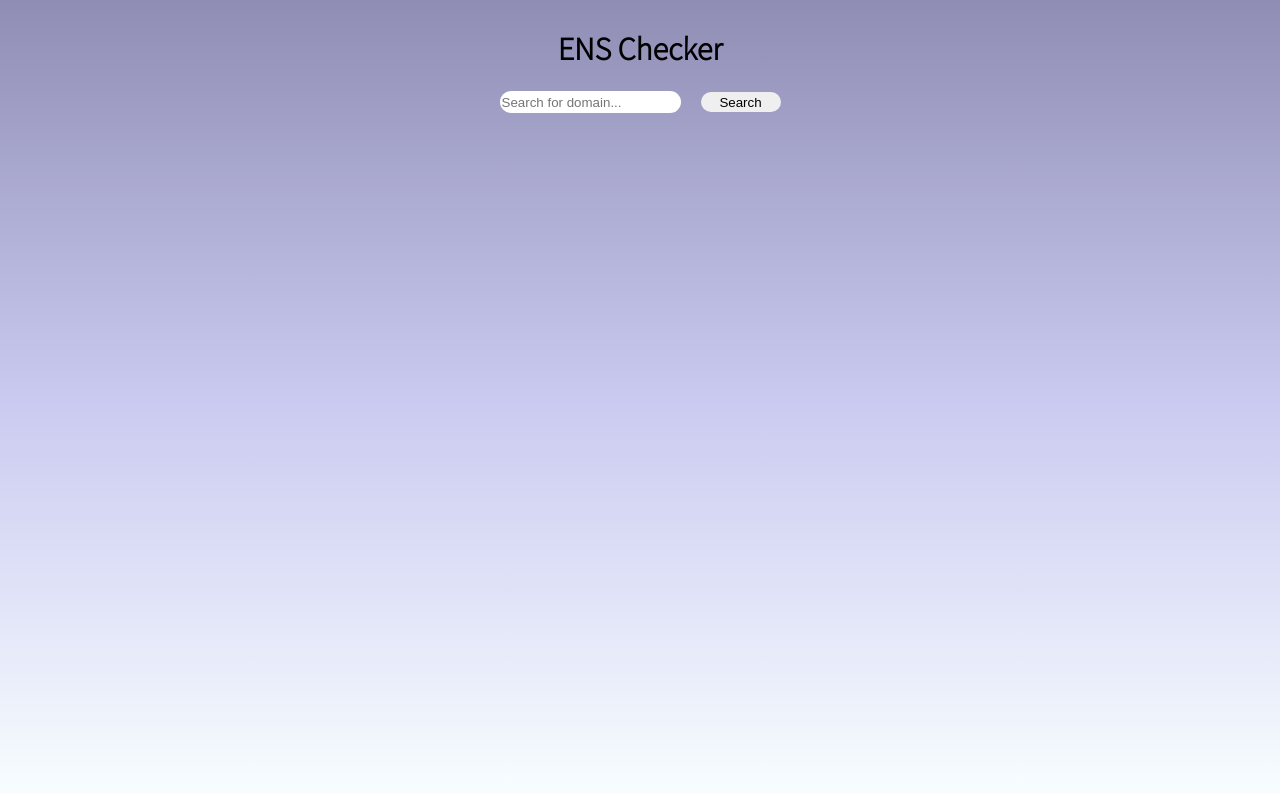
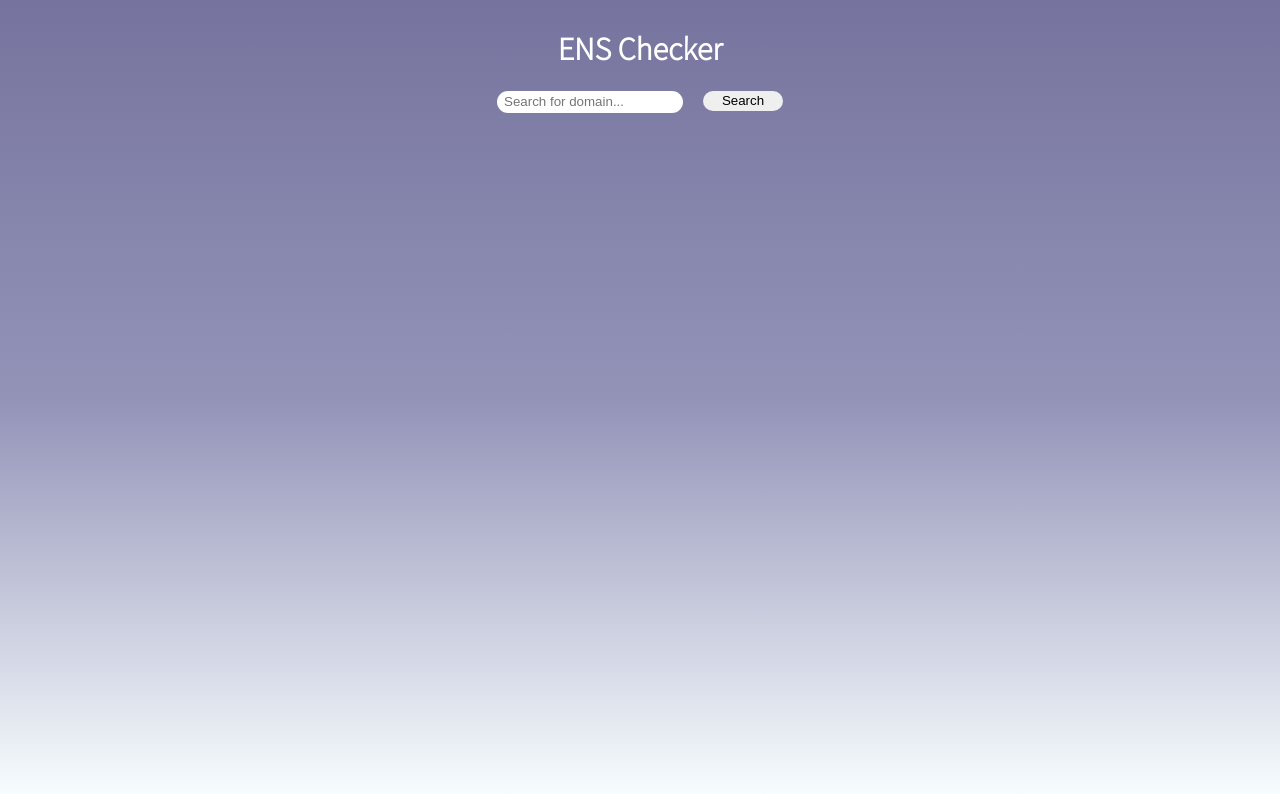
Before and after one commit to MeeseGod/ens-checker, a React (Create React App) app: page / in a window 1280 px wide. Shown: the top 794 px of the page. Built offline with nearby package versions, Linux system fonts and the light colour scheme.

Commit message:
Added logos for links

```diff
--- a/src/App.js
+++ b/src/App.js
@@ -20,7 +20,7 @@ export default function App() {
 
   return (
     <div className="App">
-      <h1>ENS Checker</h1>
+      <h1 className="appHeader">ENS Checker</h1>
       <Search handleSearch = {handleSearch}/>
       <ENSDisplay searchValue = {searchValue} ensInfo = {ensInfo}/>
     </div>
--- a/src/Components/ENSDisplay.js
+++ b/src/Components/ENSDisplay.js
@@ -3,8 +3,11 @@ export default function ENSDisplay(props){
         if(props.ensInfo.ensOwner === "0x0000000000000000000000000000000000000000"){
             return <div className="results">
                 <p>{props.ensInfo.ensName}.eth: Not Registered</p>
-                <div className="resultLinks">
-                    <a href={`https://app.ens.domains/name/${props.ensInfo.ensName}.eth`} target="_blank" rel="noreferrer">ENS</a>
+                <img className="validityImage" src="https://upload.wikimedia.org/wikipedia/commons/thumb/3/3b/Eo_circle_green_checkmark.svg/2048px-Eo_circle_green_checkmark.svg.png" alt="A green checkmark"></img>
+                <div>
+                    <a href={`https://app.ens.domains/name/${props.ensInfo.ensName}.eth`} target="_blank" rel="noreferrer">
+                        <img src="https://464911102-files.gitbook.io/~/files/v0/b/gitbook-x-prod.appspot.com/o/collections%2F2TjMAeHSzwlQgcOdL48E%2Ficon%2FKWP0gk2C6bdRPliWIA6o%2Fens%20transparent%20background.png?alt=media&token=bd28b063-5a75-4971-890c-97becea09076" className="linkLogo" alt="ens logo"></img>
+                    </a>
                 </div>
             </div>
         }
@@ -16,8 +19,12 @@ export default function ENSDisplay(props){
                 <p>{props.ensInfo.ensName}.eth: Registered</p>
                 <p>Owner: {props.ensInfo.ensOwner}</p>
                 <div className="resultLinks">
-                    <a href={`https://app.ens.domains/name/${props.ensInfo.ensName}.eth`} target="_blank" rel="noreferrer">ENS</a>
-                    <a href={`https://opensea.io/assets/ethereum/0x57f1887a8bf19b14fc0df6fd9b2acc9af147ea85/${props.ensInfo.ensTokenID}`} target="_blank" rel="noreferrer">Open Sea</a>
+                    <a href={`https://app.ens.domains/name/${props.ensInfo.ensName}.eth`} target="_blank" rel="noreferrer">
+                        <img src="https://464911102-files.gitbook.io/~/files/v0/b/gitbook-x-prod.appspot.com/o/collections%2F2TjMAeHSzwlQgcOdL48E%2Ficon%2FKWP0gk2C6bdRPliWIA6o%2Fens%20transparent%20background.png?alt=media&token=bd28b063-5a75-4971-890c-97becea09076" className="linkLogo" alt="ens logo"></img>
+                    </a>
+                    <a href={`https://opensea.io/assets/ethereum/0x57f1887a8bf19b14fc0df6fd9b2acc9af147ea85/${props.ensInfo.ensTokenID}`} target="_blank" rel="noreferrer">
+                        <img src="https://storage.googleapis.com/opensea-static/Logomark/Logomark-Blue.png" className="linkLogo" alt="opensea logo"></img>
+                    </a>
                 </div>
             </div>
         };
--- a/src/Components/Search.js
+++ b/src/Components/Search.js
@@ -8,7 +8,7 @@ export default function Search(props){
     };
 
     return <div className="searchContainer">
-        <input type={"text"} placeholder="Search for domain..." onChange={handleInputChange} className="searchBar"></input>
+            <input type={"text"} placeholder="Search for domain..." onChange={handleInputChange} className="searchBar"></input>
         <button onClick={() => props.handleSearch(inputValue)} className="searchButton">Search</button>
     </div>
 };
--- a/src/stylesheets/display.css
+++ b/src/stylesheets/display.css
@@ -2,7 +2,7 @@
 
 body{
     background: rgb(71,68,117);
-    background: linear-gradient(180deg, rgb(143, 141, 180) 0%, rgba(202,202,240,1) 50%, rgba(248,254,255,1) 100%);
+    background: linear-gradient(180deg, rgb(118, 116, 158) 0%, rgb(147, 147, 184) 50%, rgba(248,254,255,1) 100%);
     background-repeat: no-repeat;
     background-attachment: fixed;
     font-family: 'Source Sans Pro', sans-serif;
@@ -12,6 +12,10 @@ body{
     display: flex;
     flex-direction: column;
     align-items: center;
+}
+
+.appHeader{
+    color: white;
 }
 
 .resultsContainer{
@@ -24,17 +28,34 @@ body{
     display: flex;
     flex-direction: column;
     align-items: center;
+    color: white;
+    font-weight: 600;
+}
+
+.validityImage{
+    height: 200px;
+    width: 200px;
+    animation: flipOver 1.5s;
 }
 
 .resultLinks{
     display: flex;
-    width: 40%;
     justify-content: space-between;
+    width: 200px;
+}
+
+.linkLogo{
+    width: 50px;
+}
+
+.searchContainer{
+    display: flex;
 }
 
 .searchBar{
     height: 20px;
     margin-right: 20px;
+    padding-left: 7px;
     border-radius: 25px;
     border-style: none;
 }
@@ -49,3 +70,12 @@ body{
     border-radius: 25px;
     border-style: none;
 }
+
+@keyframes flipOver {
+    0%{
+        transform: scaleX(-1)
+    }
+    100%{
+        transform: scaleX(1)
+    }
+}
```
